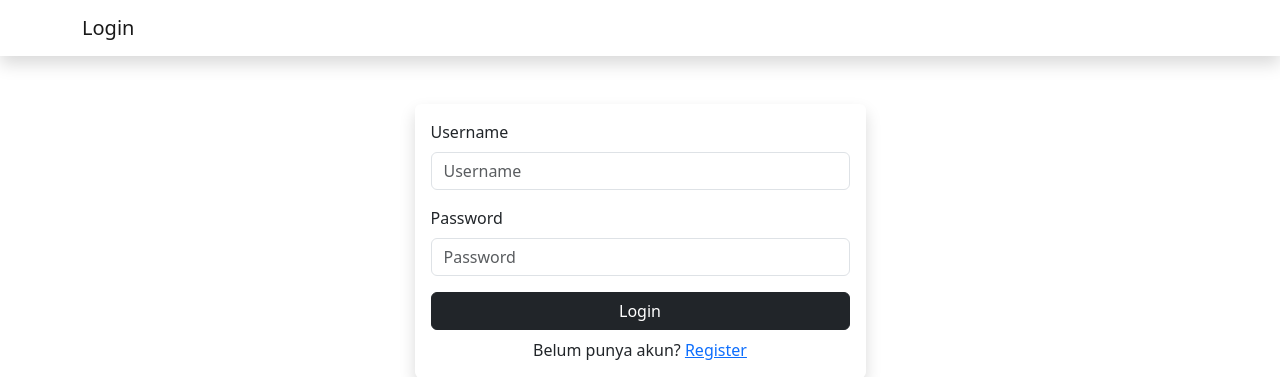
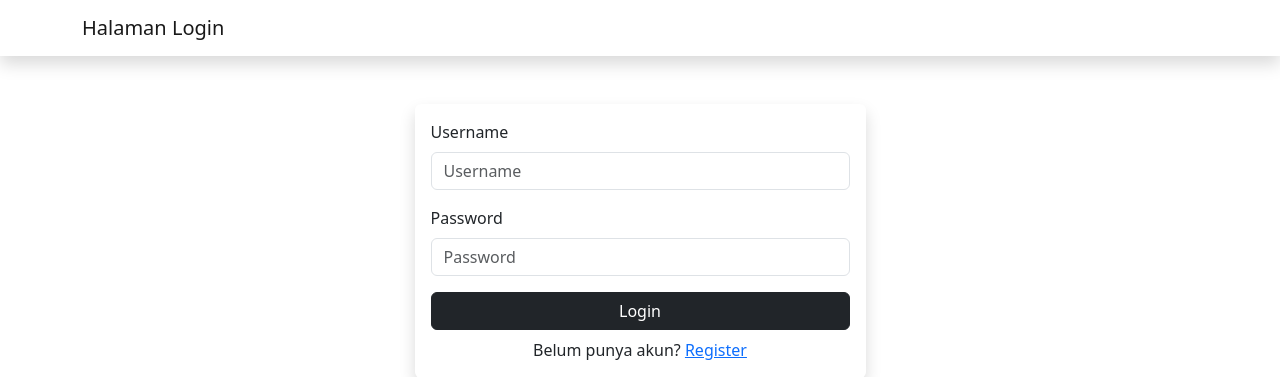
Before and after one commit to webixcloud/crudweb, a PHP site: page /crudweb/login.php in a window 1280 px wide. Shown: the top 377 px of the page. Run offline with PHP 8.4, Linux system fonts and the light colour scheme; some libraries are stand-ins or nearby versions.

Commit message:
update login.php

```diff
--- a/login.php
+++ b/login.php
@@ -23,7 +23,7 @@
 	<!-- Navbar Start -->
 	<nav class="navbar navbar-light bg-white shadow">
 	  <div class="container">
-	    <a class="navbar-brand" href="#">Login</a>
+	    <a class="navbar-brand" href="#">Halaman Login</a>
 	  </div>
 	</nav>
 	<!-- Navbar End -->
```
